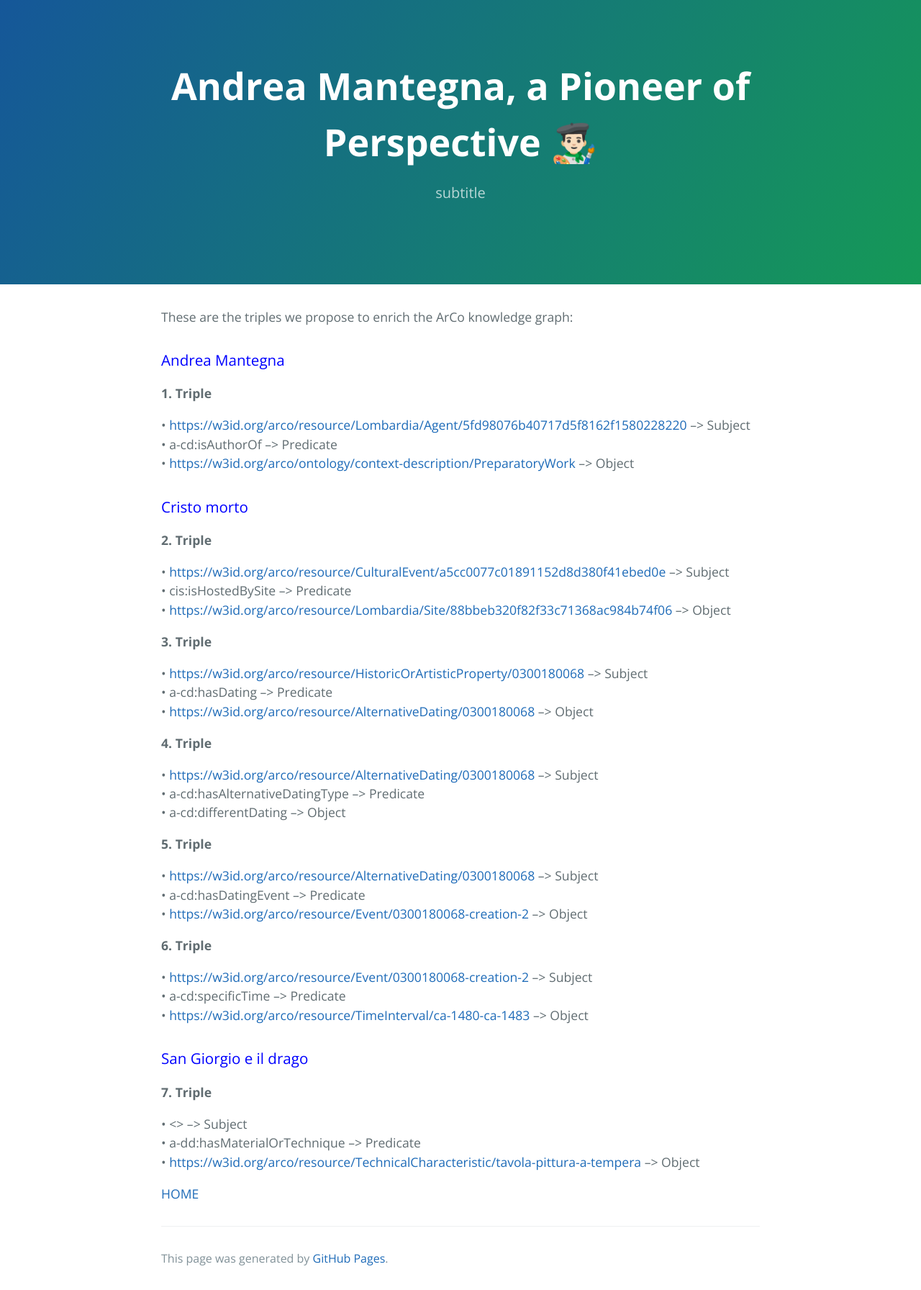
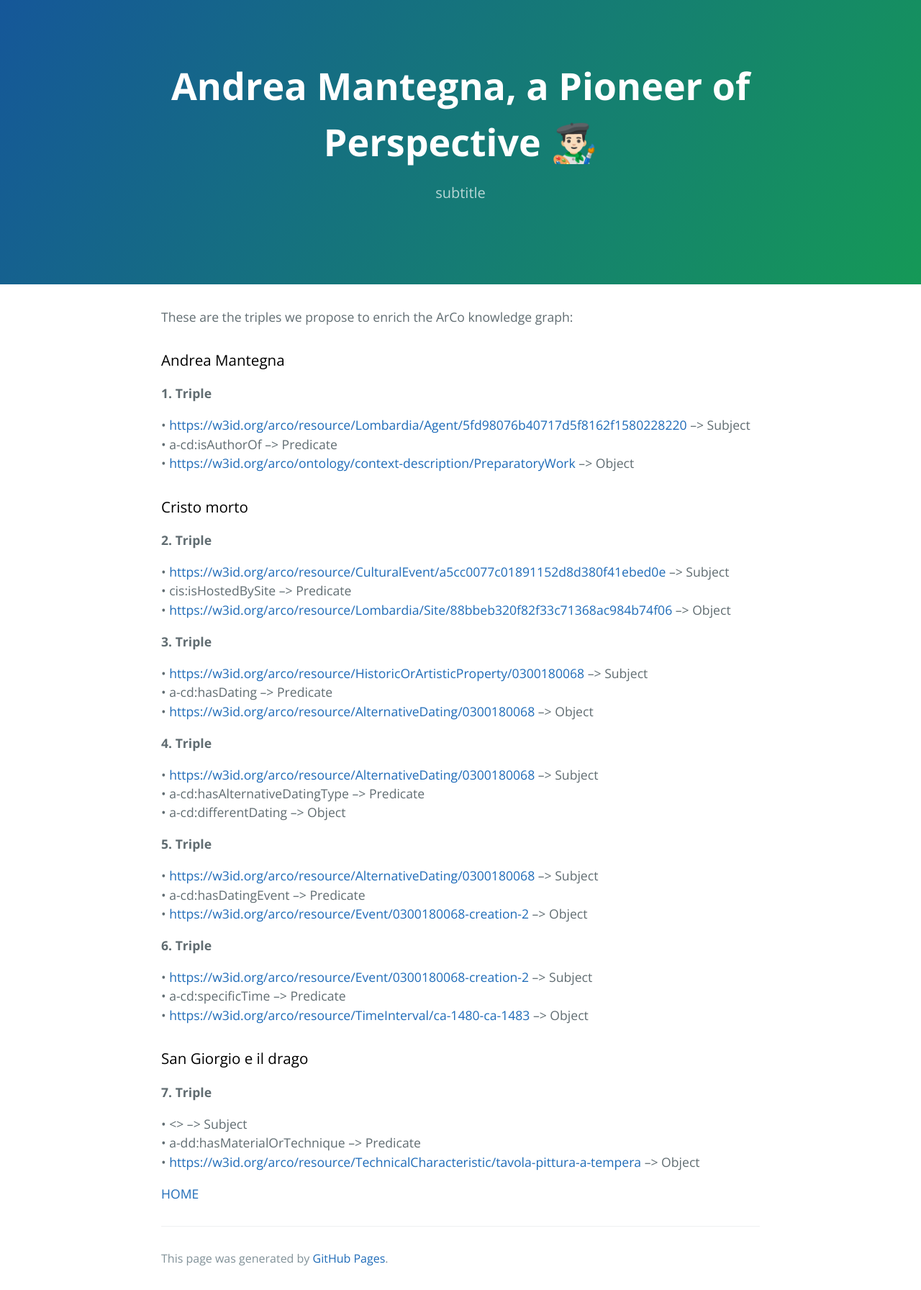
Before and after one commit to KevinITS-site/KevinITS-site.github.io, a Jekyll site: the page built from triples.md, in a window 1280 px wide. Shown: the whole page at 72% size. Built offline with Jekyll 4.4.1, drawn with Linux system fonts in a browser that asks for light colours; our own code applies the rules of GitHub Pages for plain Markdown files.

Commit message:
Update triples.md

```diff
--- a/triples.md
+++ b/triples.md
@@ -1,7 +1,7 @@
 These are the triples we propose to enrich the ArCo knowledge graph:
 
 <a name="mm-anchor"></a>
-<h3 style="color:blue ;">Andrea Mantegna</h3>
+<h3 style="color:black ;">Andrea Mantegna</h3>
 
 <strong> 1. Triple </strong>
 
@@ -10,7 +10,7 @@ These are the triples we propose to enrich the ArCo knowledge graph:
 • <https://w3id.org/arco/ontology/context-description/PreparatoryWork> --> Object
 
 <a name="mm-anchor"></a>
-<h3 style="color:blue ;">Cristo morto</h3>
+<h3 style="color:black ;">Cristo morto</h3>
 
 <strong> 2. Triple </strong>
 
@@ -44,7 +44,7 @@ These are the triples we propose to enrich the ArCo knowledge graph:
 
 
 <a name="mm-anchor"></a>
-<h3 style="color:blue ;">San Giorgio e il drago</h3>
+<h3 style="color:black ;">San Giorgio e il drago</h3>
 
 <strong> 7. Triple </strong>
 
```
